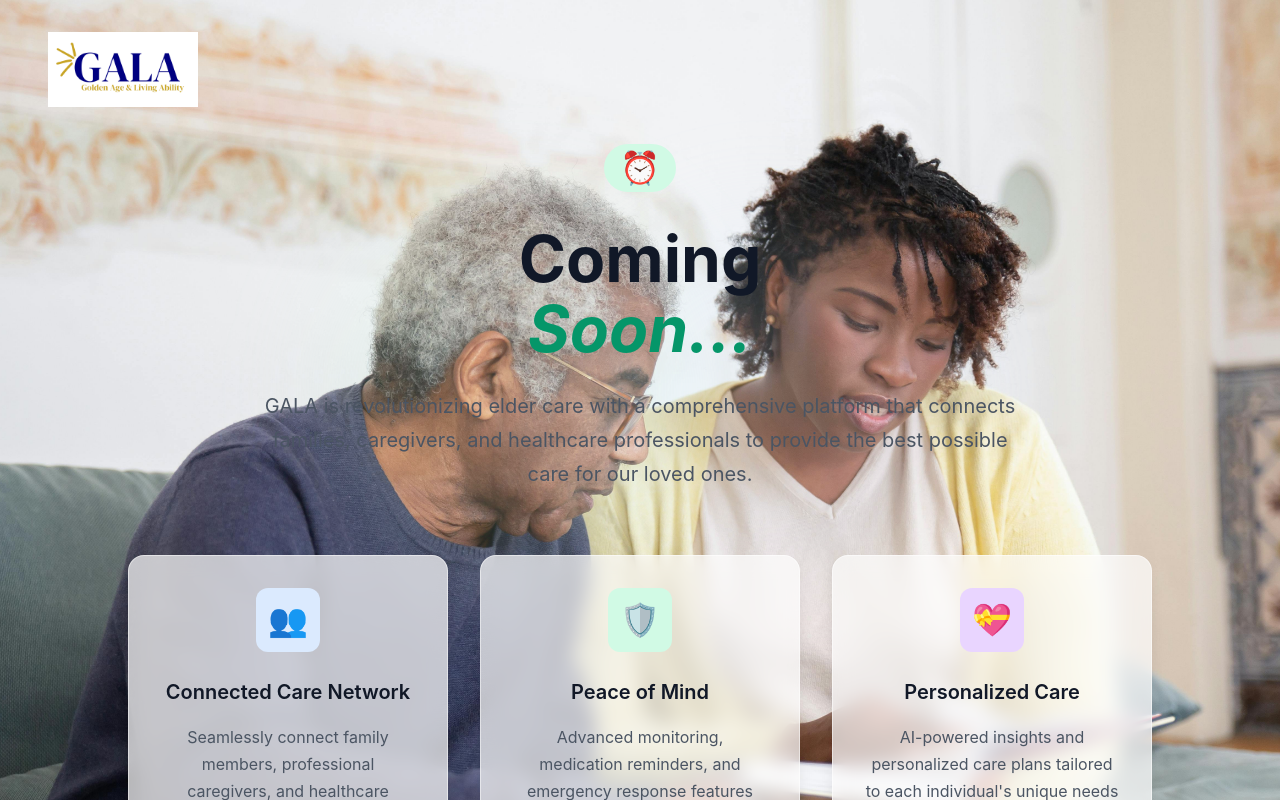
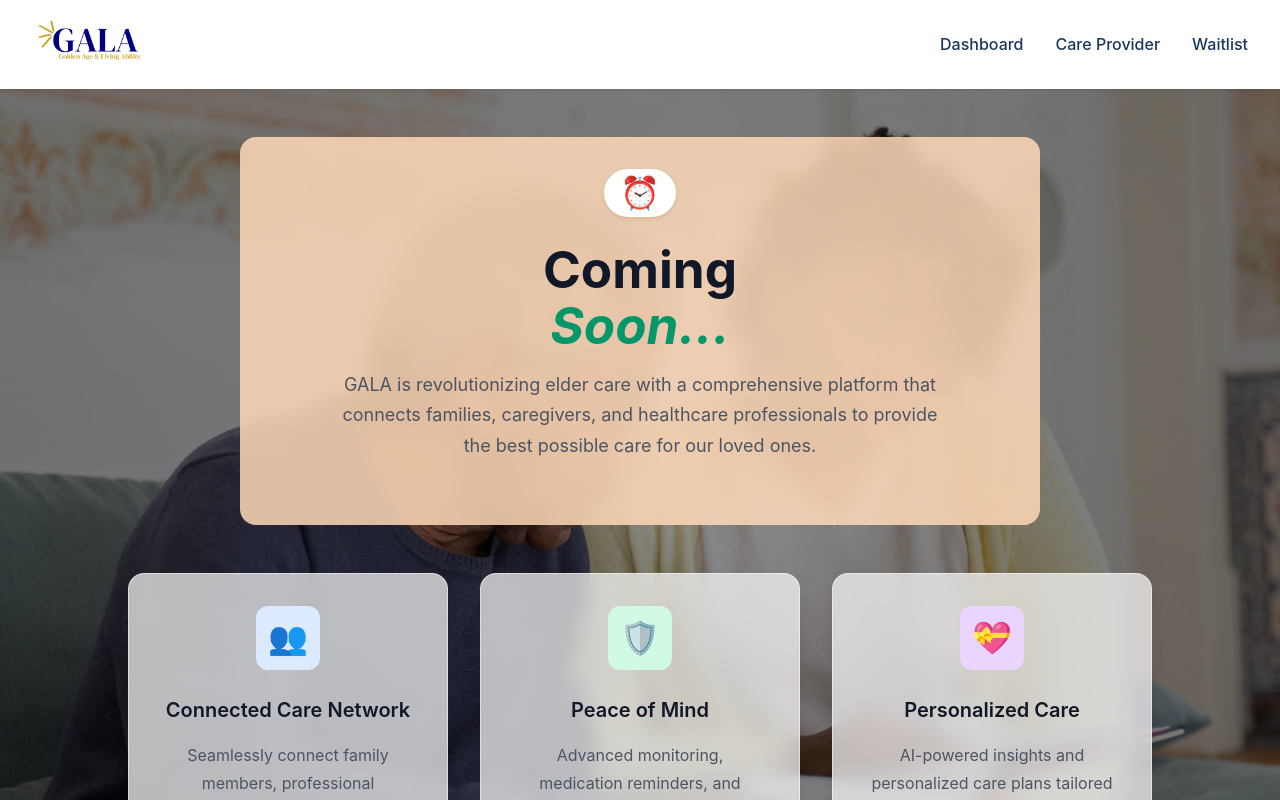
Before and after one commit to Technical-galacares/gala-care, a React (Vite) app: page / in a window 1280 px wide. Shown: the top 800 px of the page. Built offline with nearby package versions, Linux system fonts and the light colour scheme.

Commit message:
added navbar, overlay, hero bg

```diff
--- a/src/App.css
+++ b/src/App.css
@@ -24,11 +24,24 @@ body {
   position: relative;
 }
 
+.bg-gradient::before {
+  content: '';
+  position: absolute;
+  top: 0;
+  left: 0;
+  right: 0;
+  bottom: 0;
+  background-color: rgba(0, 0, 0, 0.5);
+  z-index: 1;
+}
+
 /* Container */
 .container {
   max-width: 1280px;
   margin: 0 auto;
   padding: 0 1.5rem;
+  position: relative;
+  z-index: 2;
 }
 
 .content {
@@ -40,20 +53,32 @@ body {
 /* Header */
 .header {
   position: relative;
-  z-index: 10;
-  padding: 2rem 1.5rem;
+  z-index: 20;
+  padding: 0.75rem 1.5rem;
+  background-color: #ffffff;
+  box-shadow: 0 1px 3px rgba(0, 0, 0, 0.1);
+}
+
+.navbar {
+  display: flex;
+  justify-content: space-between;
+  align-items: center;
+  max-width: 1280px;
+  margin: 0 auto;
 }
 
 .logo {
   display: flex;
   align-items: center;
   gap: 0.5rem;
+  text-decoration: none;
 }
 
-.logo-icon-img{
-  width: 150px;
-  height: 75px;
+.logo-icon-img {
+  width: 120px;
+  height: 60px;
 }
+
 .logo-icon {
   color: #059669;
   size: 1px;
@@ -67,16 +92,46 @@ body {
   color: #111827;
 }
 
+.nav-links {
+  display: flex;
+  gap: 2rem;
+  align-items: center;
+}
+
+.nav-link {
+  color: #1a365d;
+  text-decoration: none;
+  font-weight: 500;
+  font-size: 1rem;
+  transition: color 0.2s ease;
+}
+
+.nav-link:hover {
+  color: #059669;
+}
+
+.nav-link.active {
+  color: #059669;
+}
+
 /* Main content */
 .main {
   position: relative;
-  z-index: 10;
-  padding: 0 1.5rem 4rem;
+  z-index: 2;
+  padding: 2rem 1.5rem 4rem;
 }
 
 /* Hero section */
 .hero {
-  margin-bottom: 4rem;
+  margin-top: 1rem;
+  margin-bottom: 3rem;
+  background-color: rgba(255, 218, 185, 0.85);
+  padding: 2rem 1.5rem;
+  border-radius: 1rem;
+  backdrop-filter: blur(8px);
+  max-width: 800px;
+  margin-left: auto;
+  margin-right: auto;
 }
 
 .coming-soon-badge {
@@ -84,12 +139,13 @@ body {
   align-items: center;
   gap: 0.5rem;
   padding: 0.5rem 1rem;
-  background-color: #d1fae5;
+  background-color: #ffffff;
   color: #065f46;
   border-radius: 9999px;
   font-size: 0.875rem;
   font-weight: 500;
-  margin-bottom: 2rem;
+  margin-bottom: 1.5rem;
+  box-shadow: 0 2px 4px rgba(0, 0, 0, 0.1);
 }
 
 .clock-icon {
@@ -98,10 +154,10 @@ body {
 }
 
 .hero-title {
-  font-size: clamp(2.5rem, 5vw, 4rem);
+  font-size: clamp(2rem, 4vw, 3.5rem);
   font-weight: 700;
   color: #111827;
-  margin-bottom: 1.5rem;
+  margin-bottom: 1rem;
   line-height: 1.1;
 }
 
@@ -111,10 +167,10 @@ body {
 }
 
 .hero-description {
-  font-size: 1.25rem;
+  font-size: 1.125rem;
   color: #4b5563;
-  margin-bottom: 3rem;
-  max-width: 768px;
+  margin-bottom: 2rem;
+  max-width: 600px;
   margin-left: auto;
   margin-right: auto;
   line-height: 1.7;
@@ -302,14 +358,12 @@ body {
   display: flex;
   align-items: center;
   justify-content: center;
-  gap: 0.5rem;
   margin-bottom: 1rem;
 }
 
-.footer-logo-text {
-  font-size: 1.125rem;
-  font-weight: 600;
-  color: #111827;
+.footer-logo .logo-icon-img {
+  width: 100px;
+  height: 50px;
 }
 
 .footer-text {
@@ -317,20 +371,6 @@ body {
 }
 
 /* Background decorative elements */
-.bg-gradient::before {
-  content: '';
-  position: fixed;
-  top: 25%;
-  left: 25%;
-  width: 24rem;
-  height: 24rem;
-  background: rgba(209, 250, 229, 0.2);
-  border-radius: 50%;
-  filter: blur(3rem);
-  pointer-events: none;
-  z-index: 0;
-}
-
 .bg-gradient::after {
   content: '';
   position: fixed;
@@ -342,11 +382,15 @@ body {
   border-radius: 50%;
   filter: blur(3rem);
   pointer-events: none;
-  z-index: 0;
+  z-index: 1;
 }
 
 /* Responsive design */
 @media (min-width: 640px) {
+  .header {
+    padding: 0.75rem 2rem;
+  }
+
   .form-container {
     flex-direction: row;
   }
@@ -369,7 +413,7 @@ body {
 
 @media (max-width: 640px) {
   .header {
-    padding: 1.5rem;
+    padding: 0.75rem 1rem;
   }
 
   .main {
--- a/src/App.tsx
+++ b/src/App.tsx
@@ -24,11 +24,16 @@ function App() {
               {/* <img src="\gala_background.jpeg" /> */}
       {/* Header */}
       <header className="header">
-        <div className="container">
+        <div className="navbar">
           <div className="logo">
             <div className="logo-icon"><img className="logo-icon-img" src="\GALA.png"/></div>
             <span className="logo-text"></span>
           </div>
+          <nav className="nav-links">
+            <a href="/dashboard" className="nav-link">Dashboard</a>
+            <a href="/care-provider" className="nav-link">Care Provider</a>
+            <a href="/waitlist" className="nav-link">Waitlist</a>
+          </nav>
         </div>
       </header>
 
@@ -144,8 +149,7 @@ function App() {
       <footer className="footer">
         <div className="footer-content">
           <div className="footer-logo">
-            <div className="logo-icon">♥</div>
-            <span className="footer-logo-text">GALA</span>
+            <img className="logo-icon-img" src="\GALA.png" alt="GALA Logo"/>
           </div>
           <p className="footer-text">
             © 2025 Golden Age & Living Ability Inc. (GALA) | Dedicated to dignified care solutions.
```
